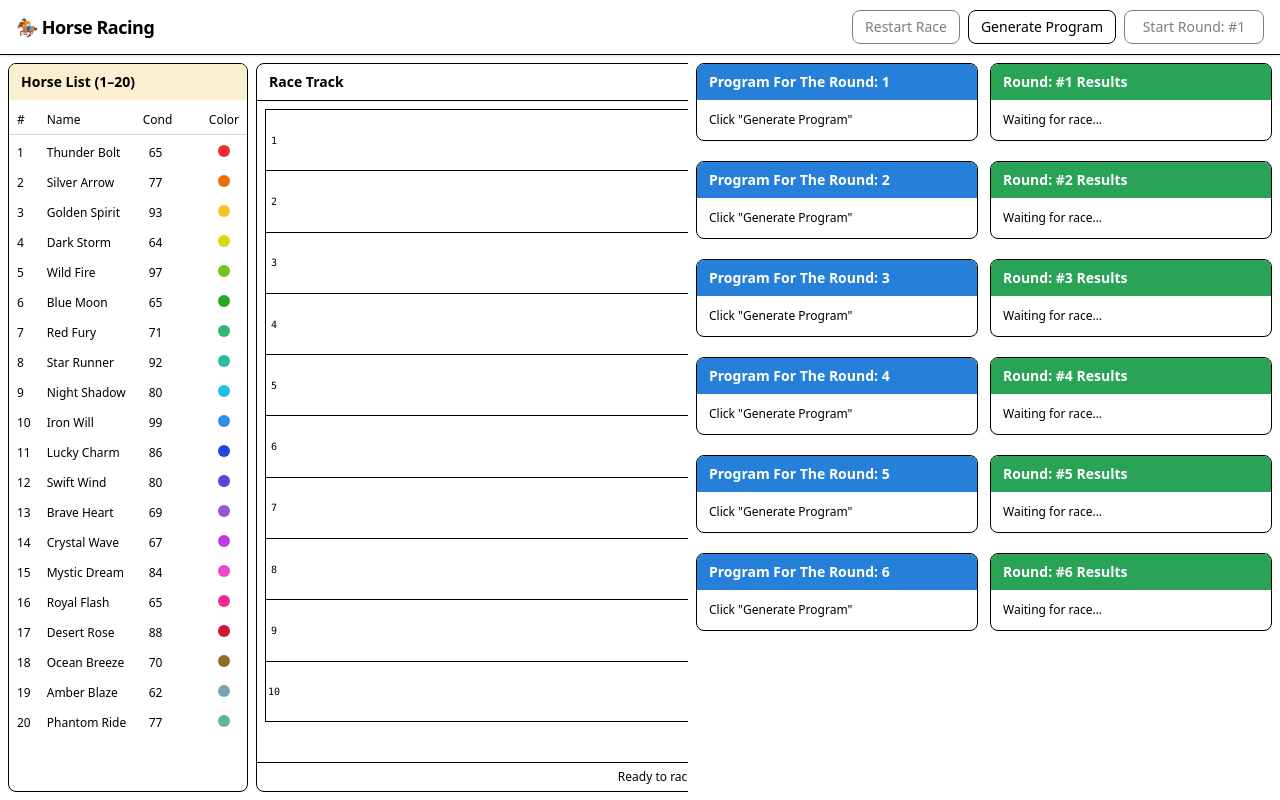
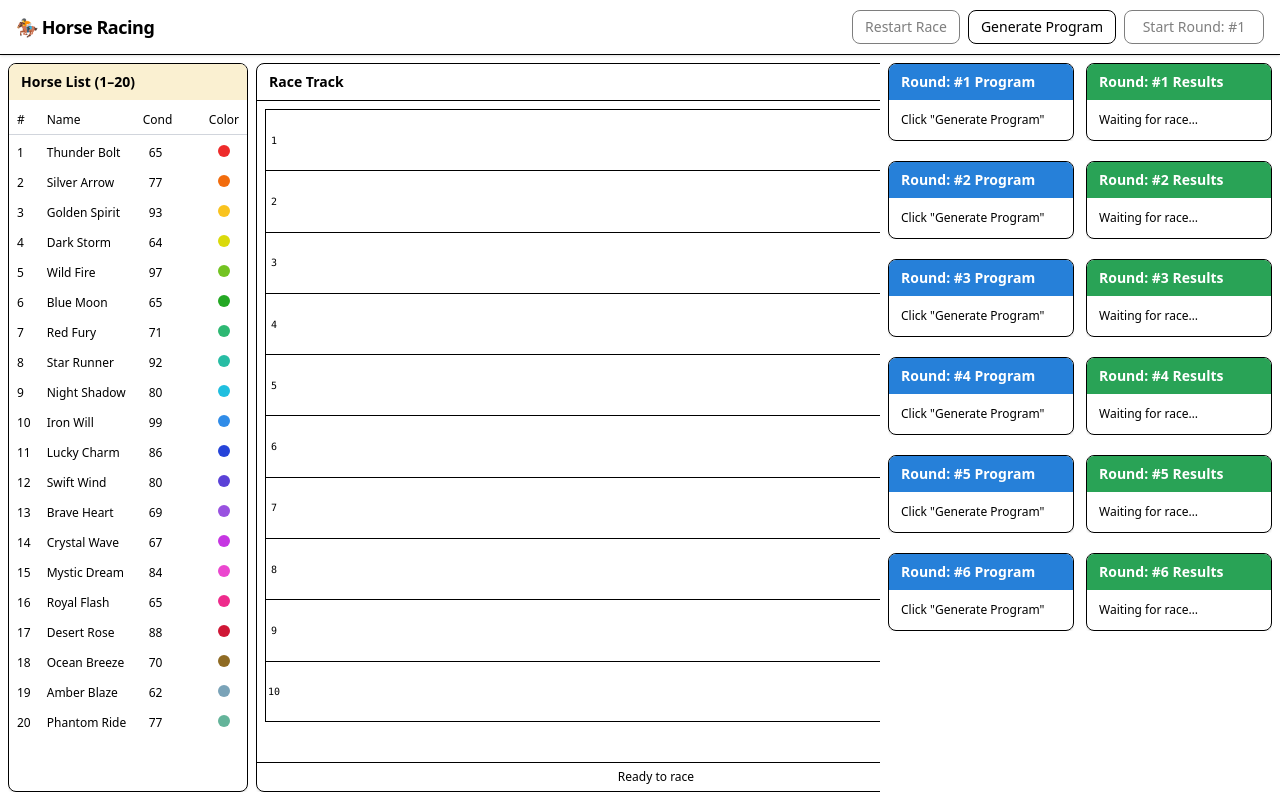
Before and after one commit to Psevdon1m/insider-one-case-study, a Vue app: page / in a window 1280 px wide. Built offline with nearby package versions, Linux system fonts and the light colour scheme.

Commit message:
change width fo program and results

```diff
--- a/src/modules/race/components/ProgramList.vue
+++ b/src/modules/race/components/ProgramList.vue
@@ -24,7 +24,7 @@ defineProps<Props>();
         className="px-3 py-2 text-sm font-semibold text-white"
         :style="{ background: 'hsl(210 70% 50%)' }"
       >
-        Program For The Round: {{ round }}
+        Round: #{{ round }} Program
       </div>
       <div className="flex-1">
         <p
--- a/src/modules/race/views/Dashboard.vue
+++ b/src/modules/race/views/Dashboard.vue
@@ -118,7 +118,7 @@ const canRestart = computed(() =>
 
       <!-- Right — Program & Results  -->
       <div
-        class="w-full xl:w-xl min-h-100 xl:h-full overflow-auto order-3 xl:order-3"
+        class="w-full xl:max-w-[26rem] xl:w-96 min-h-100 xl:h-full overflow-auto order-3 xl:order-3 xl:shrink-0"
       >
         <ResultsAndProgramWrapper />
       </div>
```
